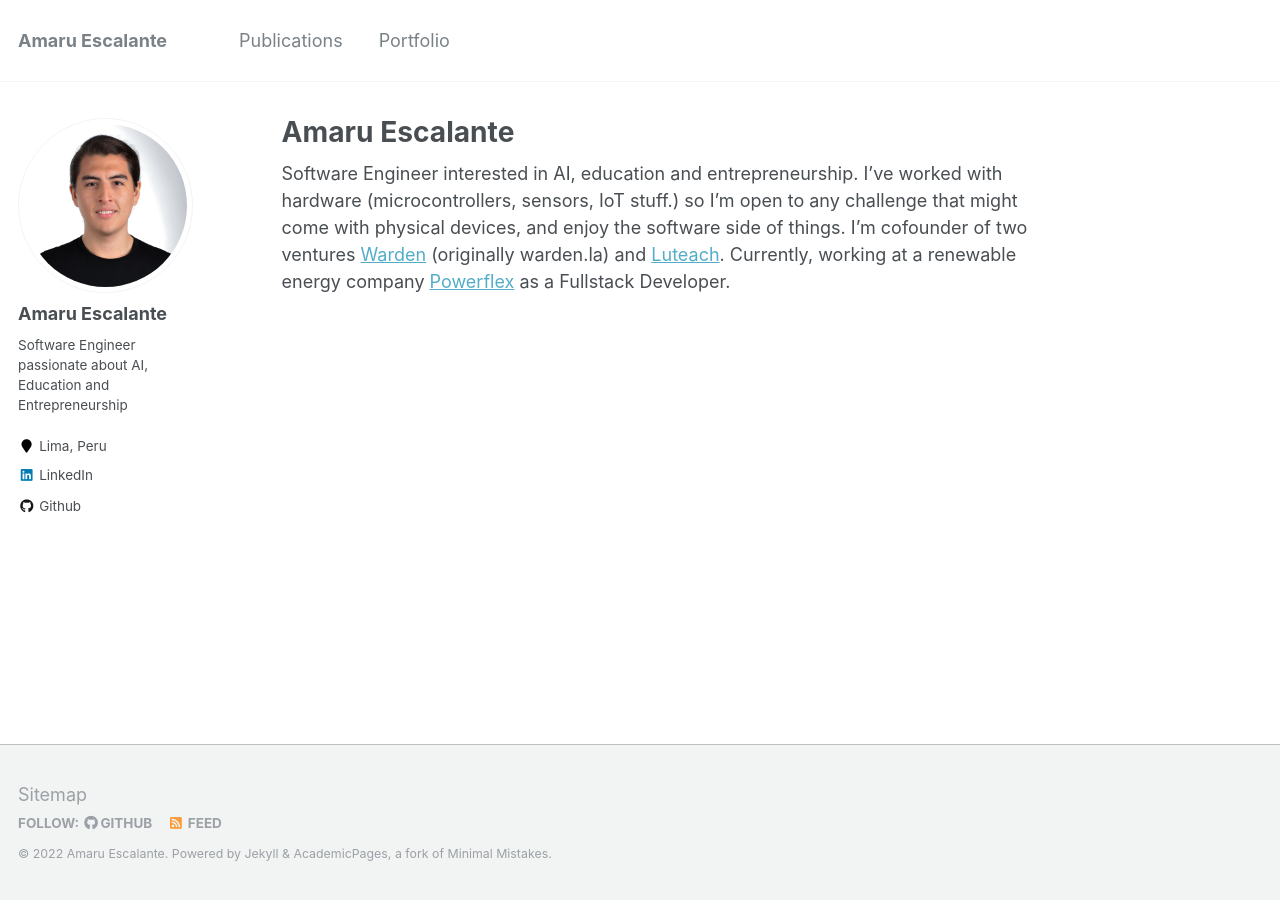
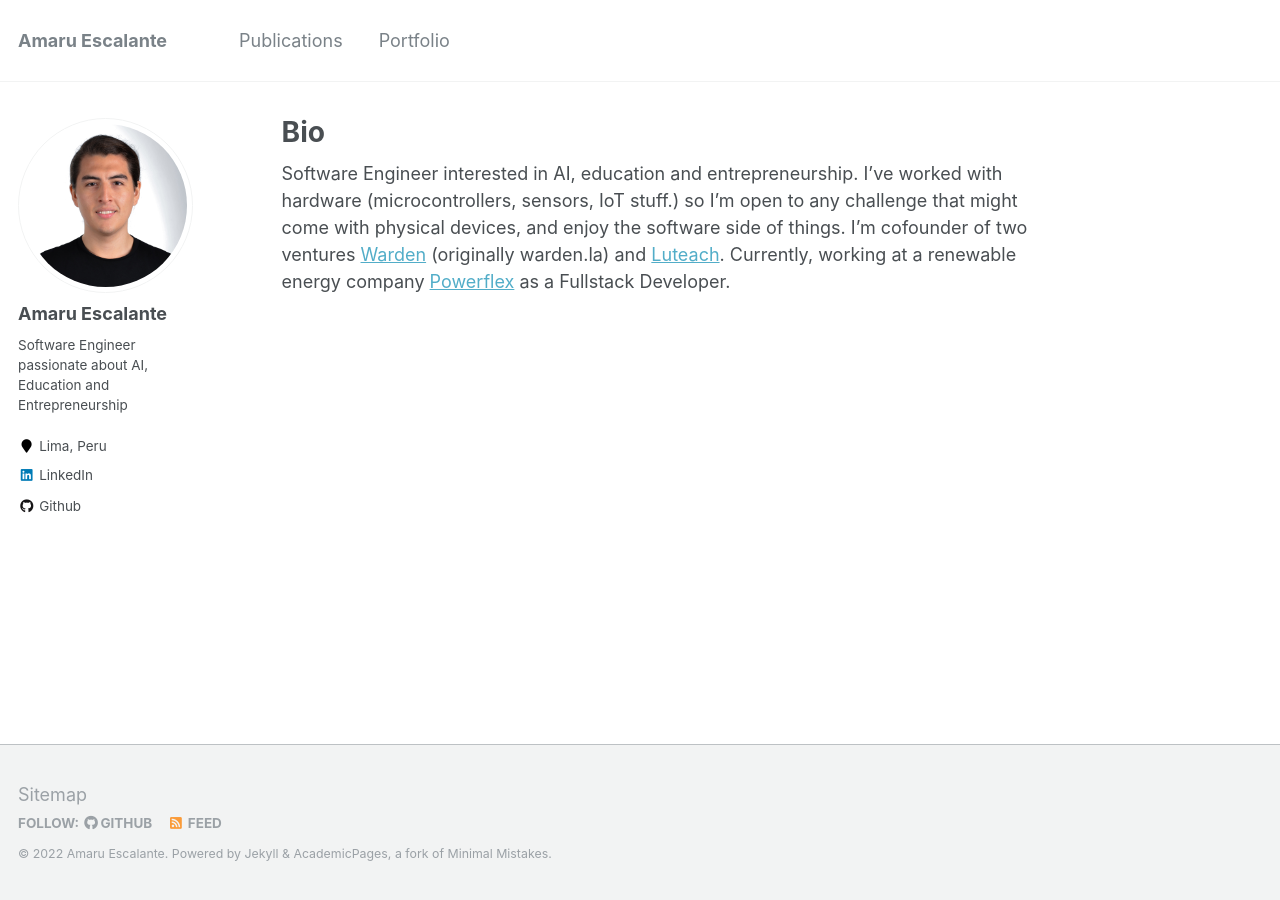
Before and after one commit to AmaruEscalante/amaru.github.io, a Jekyll site: the page built from _pages/about.md, in a window 1280 px wide. Built offline with Jekyll 4.4.1, drawn with Linux system fonts in a browser that asks for light colours.

Commit message:
feature: update bio title

```diff
--- a/_pages/about.md
+++ b/_pages/about.md
@@ -1,6 +1,6 @@
 ---
 permalink: /
-title: "Amaru Escalante"
+title: "Bio"
 excerpt: "About me"
 author_profile: true
 redirect_from:
```
